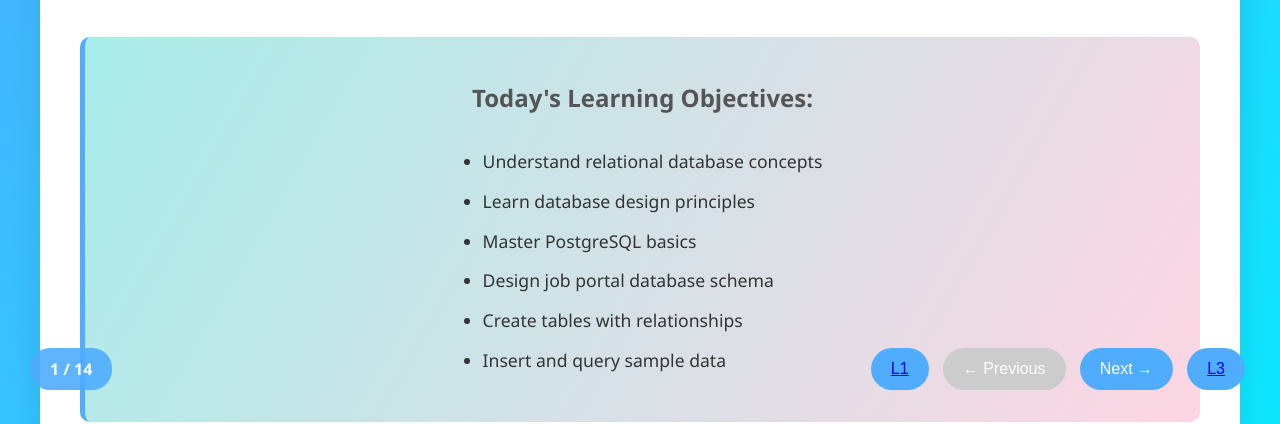
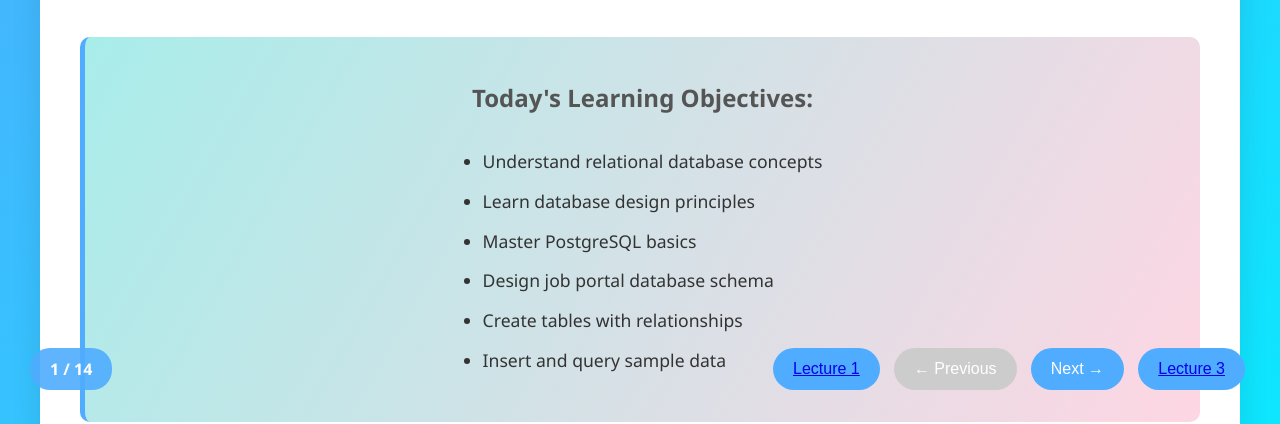
Before and after one commit to bhuwan-subedi-ts/2023_K_Job_Portal, a plain HTML site: page lecture2_slides.html in a window 1280 px wide. Shown: the part 380-804 px from the top of the page. Drawn offline with Linux system fonts and the light colour scheme.

Commit message:
label changed

```diff
--- a/lecture2_slides.html
+++ b/lecture2_slides.html
@@ -1229,10 +1229,10 @@
 
     <!-- Navigation -->
     <div class="navigation">
-        <button class="nav-btn"><a href="index.html" target="_blank">L1</a></button>
+        <button class="nav-btn"><a href="index.html" target="_blank">Lecture 1</a></button>
         <button class="nav-btn" id="prevBtn" onclick="changeSlide(-1)">← Previous</button>
         <button class="nav-btn" id="nextBtn" onclick="changeSlide(1)">Next →</button>
-        <button class="nav-btn"><a href="#" target="_blank">L3</a></button>
+        <button class="nav-btn"><a href="#" target="_blank">Lecture 3</a></button>
     </div>
 
     <!-- Slide Counter -->
```
Also changed, not shown: index.html (+1 -1 lines).
